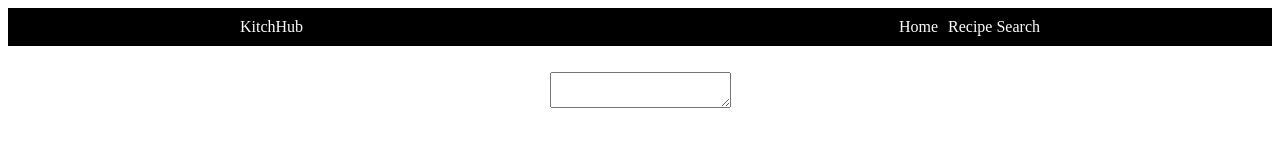
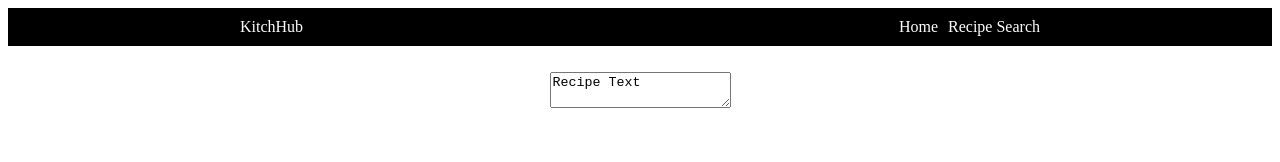
Before and after one commit to Eixini/KitchHub, a Vue app in the folder src/vueclient/: page /showresultrecipes in a window 1280 px wide. Shown: the top 162 px of the page. Built offline with nearby package versions, Linux system fonts and the light colour scheme.

Commit message:
Fix Vuex

```diff
--- a/src/vueclient/src/components/EnteringIngredients.vue
+++ b/src/vueclient/src/components/EnteringIngredients.vue
@@ -89,12 +89,20 @@ export default {
                      .then(function (response) {
                         store.commit('saveResultRecipes',response.data);
                         //vm.resultRecipe = response.data;
-                        console.log('Получен ответ:');
-                        console.log(store.getters.getResultRecipes);
+
+                        // Отладка
+                        //console.log('Получен ответ:');
+                        //console.log(store.state.resultRecipe[0]);
+                        //console.log(response.data);
+                        //var jsonObj = JSON.parse(response.data);
+                        //console.log(jsonObj);
+
 
                         // Логика по проверке результатов запроса рецептов
-
-                        vm.$router.push({path: '/showresultrecipes'});
+                        if (response.data.statusCode != 404)
+                            vm.$router.push({path: '/showresultrecipes'});
+                        else
+                            alert('Рецепты, удовлетворяющие введенным ингредиентам не найдены!');
                     })
                     .catch(function (error) {
                         console.log(error);
--- a/src/vueclient/src/components/ShowResultRecipes.vue
+++ b/src/vueclient/src/components/ShowResultRecipes.vue
@@ -1,29 +1,48 @@
 <template>
     <div class="content">
         <ul id="recipeList">
-            <li v-for="recipe in recipes">
-                <button v-on:click="showDescription()">{{ recipe }}</button>
+            <li v-for="recipe in resultRecipe" :key="recipe.name">
+                <button v-on:click="showDescription(recipe.description)">{{ recipe.name }}</button>
             </li>
         </ul>
-        <div>
-            <textarea id="recipeDescription" readonly>
 
-            </textarea>
-        </div>
+        <textarea v-model="description" readonly />
+
     </div>
 </template>
 
 <script lang="js">
+//import { from } from 'responselike';
+import { mapState } from 'vuex';
 
 export default {
 
     name: 'ShowResultRecipes',
 
     data() {
+        return{
+            description: "Recipe Text",
+            //recipes: []
+        }
     },
     methods:{
-
+        showDescription(description){
+            this.description = description;
+        }
+    },
+    computed: {
+        ...mapState([
+            'resultRecipe',
+        ])
     }
 }
 
 </script>
+
+<style>
+
+ul {
+  list-style-type:  none;
+}
+
+</style>
```
